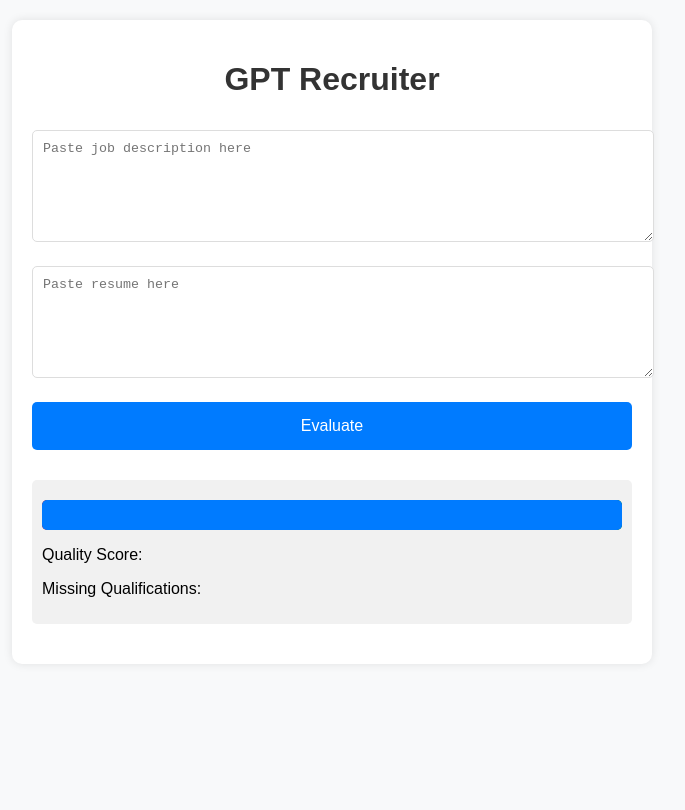
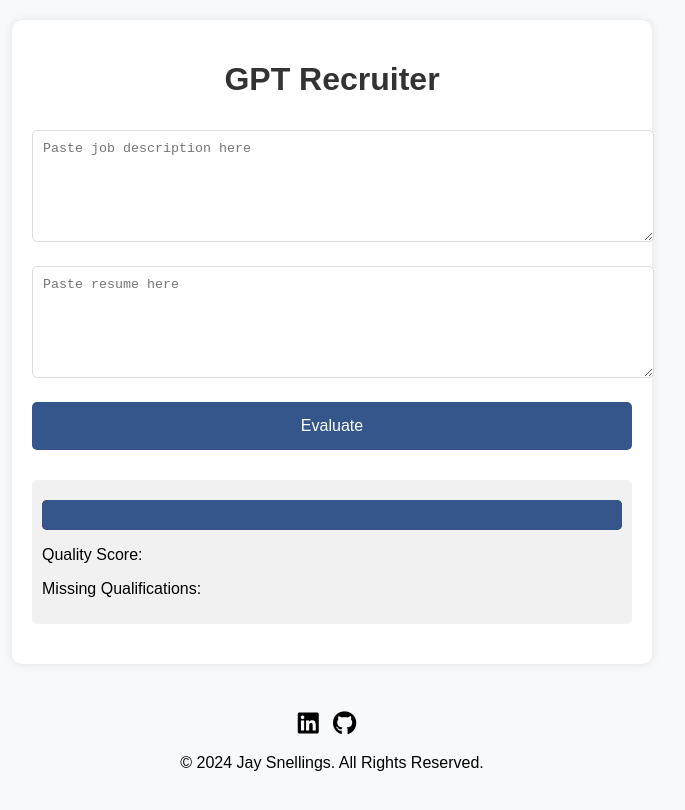
Before and after one commit to Jay11682/GPTRecruiter, a plain HTML site: page index.html in a window 1280 px wide. Shown: the whole page, without its empty margins (308-993 px from the left). Drawn offline with Linux system fonts and the light colour scheme.

Commit message:
Tweak ui

```diff
--- a/index.html
+++ b/index.html
@@ -3,6 +3,7 @@
 <head>
     <meta charset="UTF-8">
     <meta name="viewport" content="width=device-width, initial-scale=1.0">
+    <link rel="stylesheet" href="https://cdnjs.cloudflare.com/ajax/libs/font-awesome/5.15.4/css/all.min.css" integrity="sha512-..." crossorigin="anonymous" />
     <title>GPT Recruiter</title>
     <style>
         body {
@@ -34,7 +35,7 @@
             width: 100%;
             padding: 15px;
             margin: 10px 0;
-            background: #007bff;
+            background: #34568B;
             color: #fff;
             border: none;
             border-radius: 5px;
@@ -42,7 +43,7 @@
             font-size: 16px;
         }
         button:hover {
-            background: #0056b3;
+            background: #2d4b78;
         }
         .result {
             margin: 20px 0;
@@ -53,17 +54,40 @@
         .gradient-bar {
             height: 30px;
             border-radius: 5px;
-            background: linear-gradient(to right, red, green);
+            background: linear-gradient(to right, red, 45%, green);
             margin: 10px 0;
         }
         .score-indicator {
             height: 100%;
-            background: #007bff;
+            background: #34568B;
             text-align: center;
             line-height: 30px;
             font-weight: bold;
             border-radius: 5px;
             color: #fff;
+        }
+        footer {
+            text-align: center;
+            margin-top: 20px; /* Adjust spacing as needed */
+            padding: 10px 0;
+            color: #000000;
+            border-radius: 5px;
+        }
+        footer ul {
+            list-style-type: none;
+            padding: 0;
+        }
+        footer ul li {
+            display: inline-block;
+            margin-right: 10px;
+        }
+        footer a {
+            text-decoration: none;
+            font-size: 24px;
+            color: #000000;
+        }
+        footer a:hover {
+            opacity: 0.8;
         }
     </style>
 </head>
@@ -81,27 +105,12 @@
             <p id="reject-reason">Missing Qualifications: </p>
         </div>
     </div>
-    <script>
-        async function evaluateCandidate() {
-            const jobDescription = document.getElementById('job-description').value;
-            const resumeText = document.getElementById('resume-text').value;
-
-            const response = await fetch('/evaluate', {
-                method: 'POST',
-                headers: {
-                    'Content-Type': 'application/json'
-                },
-                body: JSON.stringify({ job_description: jobDescription, resume_text: resumeText })
-            });
-
-            const data = await response.json();
-            document.getElementById('quality-score').innerText = 'Quality Score: ' + data.quality_score;
-            document.getElementById('reject-reason').innerText = 'Missing Qualifications: ' + data.reject_reason;
-
-            const scoreIndicator = document.getElementById('score-indicator');
-            scoreIndicator.style.width = (data.quality_score * 10) + '%';
-            scoreIndicator.innerText = data.quality_score.toFixed(2);
-        }
-    </script>
+    <footer>
+        <ul>
+            <li><a href="https://www.linkedin.com/in/jay-snellings/"><i class="fab fa-linkedin"></i></a></li>
+            <li><a href="https://github.com/Jay11682"><i class="fab fa-github"></i></a></li>
+        </ul>
+        <p>&copy; 2024 Jay Snellings. All Rights Reserved.</p>
+    </footer>
 </body>
 </html>
```
Also changed, not shown: temp.html (added, +62 -0 lines), images/image.png, images/image2.png (added), 1 other file.
